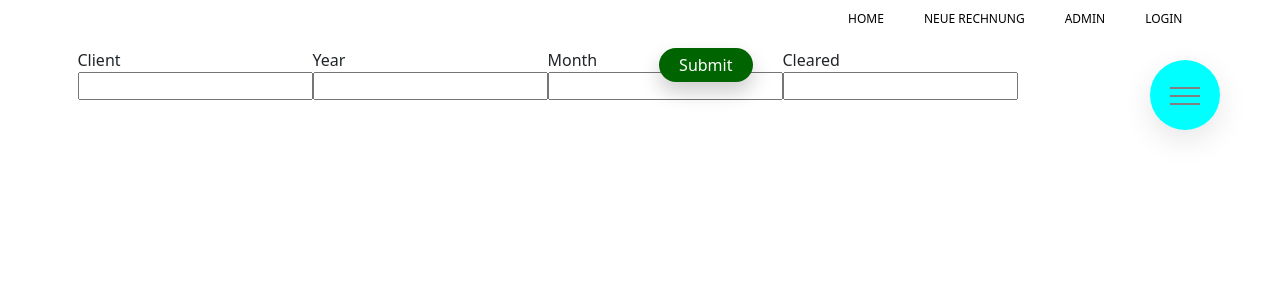
After one commit to markuse-git/flask-invoice, a Python web app: template templates/invoices.html in a window 1280 px wide. The commit adds this page. Shown: the top 300 px of the page. Run offline with Jinja, Linux system fonts and the light colour scheme; the template is opened without the code that fills it, so the values that code supplies are empty, except form fields; form fields are guessed from the names that the template uses.

Commit message:
formular gebaut

```diff
--- a/forms.py
+++ b/forms.py
@@ -3,3 +3,6 @@ from flask_wtf import FlaskForm
 
 class ItemForm(FlaskForm):
     pass
+
+class InvoicesForm(FlaskForm):
+    pass
--- a/static/css/style.css
+++ b/static/css/style.css
@@ -361,3 +361,23 @@ thead .list-checkbox-column {
 .playground__checkbox:checked + .playground__button .playground__icon::after {
   top: 0;
   transform: rotate(-135deg); }
+
+.invoices-form {
+  width: 60%;
+  display: flex;
+  justify-content: space-between; }
+  .invoices-form__inputs {
+    width: 80%;
+    display: flex;
+    justify-content: space-between; }
+  .invoices-form__label {
+    margin-right: 1rem; }
+  .invoices-form__btn-btn {
+    color: white;
+    padding: .5rem 2rem;
+    background-color: darkgreen;
+    border-radius: 2rem;
+    border: none;
+    box-shadow: 0 1rem 2rem rgba(0, 0, 0, 0.2); }
+    .invoices-form__btn-btn:hover {
+      background-color: green; }
--- /dev/null
+++ b/static/sass/_invoices.scss
@@ -0,0 +1,30 @@
+.invoices-form{
+    width: 60%;
+
+    display: flex;
+    justify-content: space-between;
+
+    &__inputs{
+        width: 80%;
+
+        display: flex;
+        justify-content: space-between;
+    }
+
+    &__label{
+        margin-right: 1rem;
+    }
+
+    &__btn-btn{
+        color: white;
+        padding: .5rem 2rem;
+        background-color: darkgreen;
+        border-radius: 2rem;
+        border: none;
+        box-shadow: 0 1rem 2rem rgba(0,0,0, 0.2);
+
+        &:hover{
+            background-color: green;
+        }
+    }
+}
--- a/static/sass/main.scss
+++ b/static/sass/main.scss
@@ -7,3 +7,4 @@
 @import "admin";
 @import "security";
 @import "home";
+@import "invoices";
--- /dev/null
+++ b/templates/invoices.html
@@ -0,0 +1,36 @@
+{% extends "base.html" %}
+
+{% block content %}
+
+<div class="container">
+{% include "menu.html" %}
+{% include "playground-nav.html" %}
+
+<form action="/invoices" class="invoices-form" method="POST">
+    <div class="invoices-form__inputs">
+        {{ form.csrf_tokel }}
+        <div class="invoices-form__chunks">
+            {{ form.client.label(class="invoices-form__label") }}
+            {{ form.client }}
+        </div>
+        <div class="invoices-form__chunks">
+            {{ form.year.label(class="invoices-form__label") }}
+            {{ form.year }}
+        </div>
+        <div class="invoices-form__chunks">
+            {{ form.month.label(class="invoices-form__label") }}
+            {{ form.month }}
+        </div>
+        <div class="invoices-form__chunks">
+            {{ form.cleared.label(class="invoices-form__label") }}
+            {{ form.cleared }}
+        </div>
+    </div>
+    <div class="invoices-form__btn">
+        <button class="invoices-form__btn-btn">Submit</button>
+    </div>
+</form>
+
+</div>
+
+{% endblock %}
```
Also changed, not shown: views.py (+42 -5 lines).
